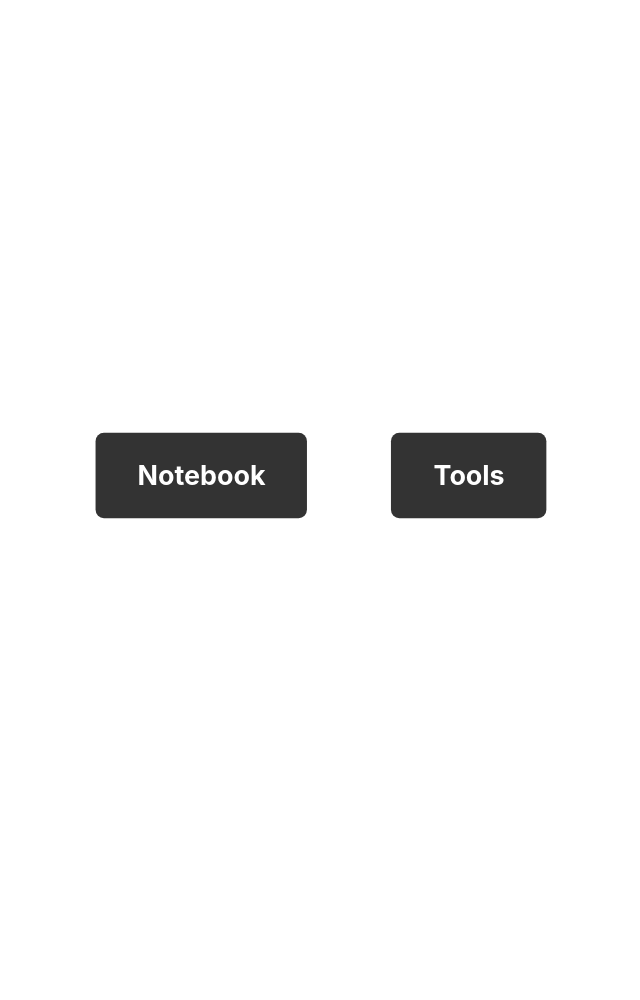
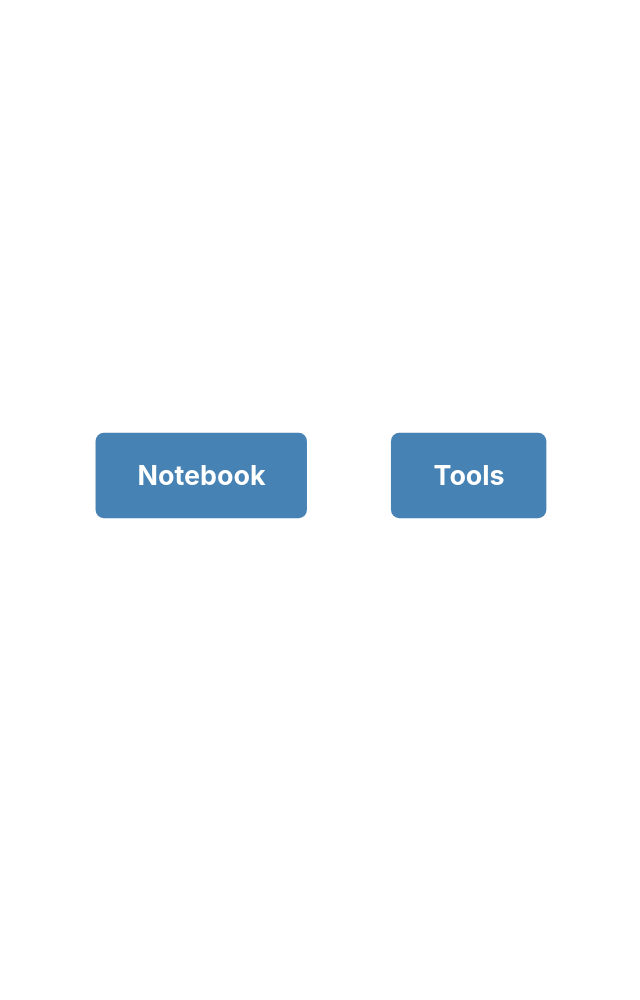
Before and after one commit to rosenj7/bubbamurphy.github.io, a Jekyll site: the page built from index.html, in a window 1280 px wide. Shown: the whole page, without its empty margins (319-959 px from the left). Built offline with Jekyll 4.4.1, drawn with Linux system fonts in a browser that asks for light colours.

Commit message:
Update default.html

```diff
--- a/_layouts/default.html
+++ b/_layouts/default.html
@@ -5,7 +5,12 @@
     <meta name="viewport" content="width=device-width, initial-scale=1.0">
     <title>{{ page.title }} | Kitchen Canvas</title>
     <style>
-        /* (The new, clean, centered CSS is perfect and remains here) */
+        /* New Gunmetal Blue Color Variable */
+    :root {
+        --gunmetal: #4682B4; /* Steel Blue for a softer, professional look */
+        --accent: #d35400; /* Orange for consistent highlighting */
+    }
+
     body {
         font-family: -apple-system, BlinkMacSystemFont, "Segoe UI", Roboto, monospace;
         max-width: 960px;
@@ -27,19 +32,24 @@
         margin-bottom: 50px;
         transform: scale(1.4);
     }
-        .nav-pillar { position: relative; }
+    .nav-pillar {
+        position: relative;
+    }
+
     .nav-header {
         font-weight: bold;
         padding: 15px 30px;
-            background: #333;
+        background: var(--gunmetal); /* Gunmetal Color */
         color: white;
         border-radius: 6px;
         cursor: pointer;
         font-size: 1.2em;
         transition: background-color 0.2s;
     }
-        .nav-header:hover {
-            background-color: #d35400;
+
+    /* Fix: Apply the orange hover style to the header when ANY part of the pillar is hovered (for continuity) */
+    .nav-pillar:hover .nav-header {
+        background-color: var(--accent);
     }
 
     .dropdown {
@@ -61,7 +71,11 @@
         text-decoration: none;
         display: block;
     }
-        .dropdown a:hover { background-color: #f1f1f1; color: #d35400; }
+    /* Fix: Keep the desired Gray Highlight with Orange Text */
+    .dropdown a:hover {
+        background-color: #f1f1f1; /* Light Gray Highlight */
+        color: var(--accent); /* Orange Text */
+    }
     .nav-pillar:hover .dropdown { display: block; }
     </style>
 </head>
```
Lines whose indentation alone changed are shown as unchanged.
